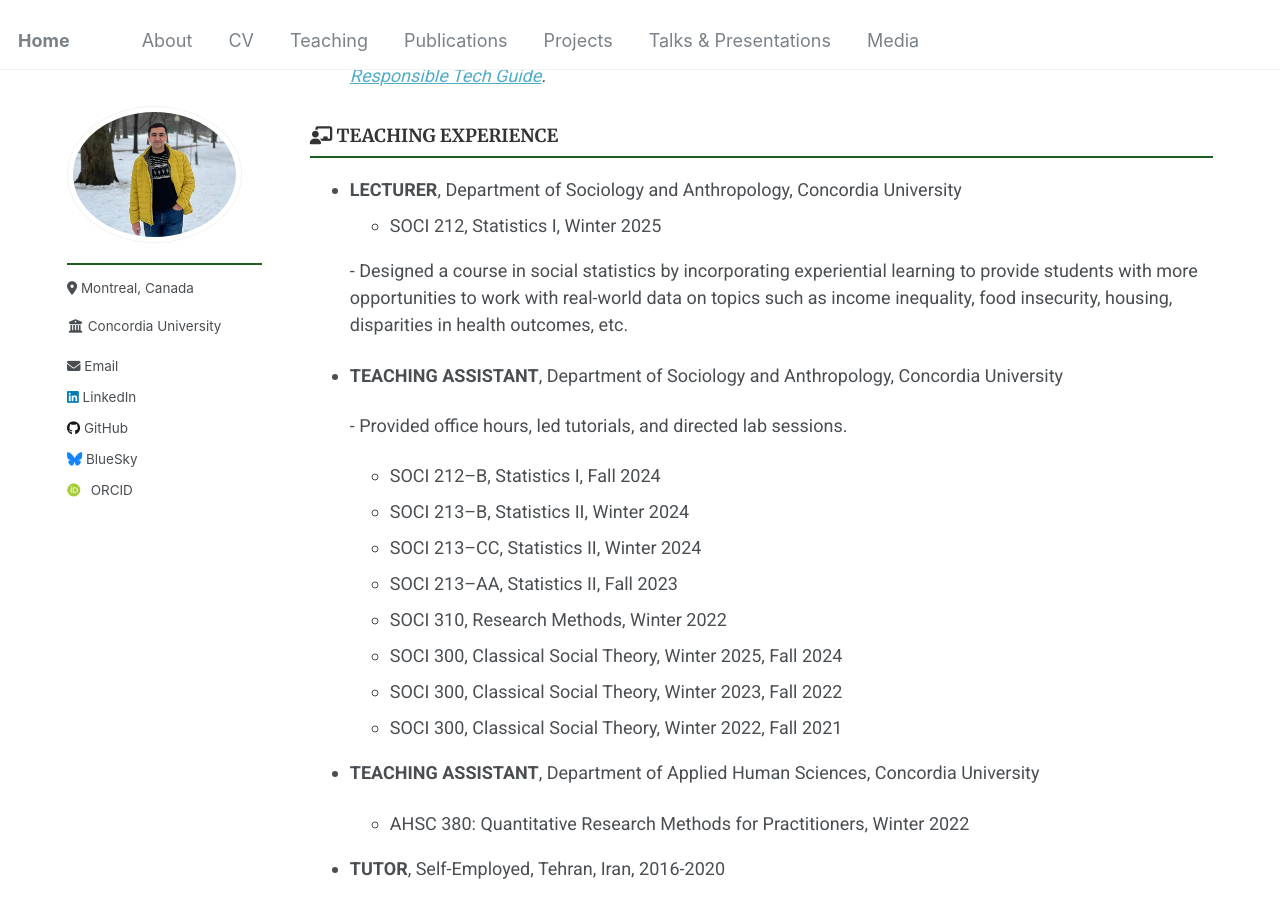
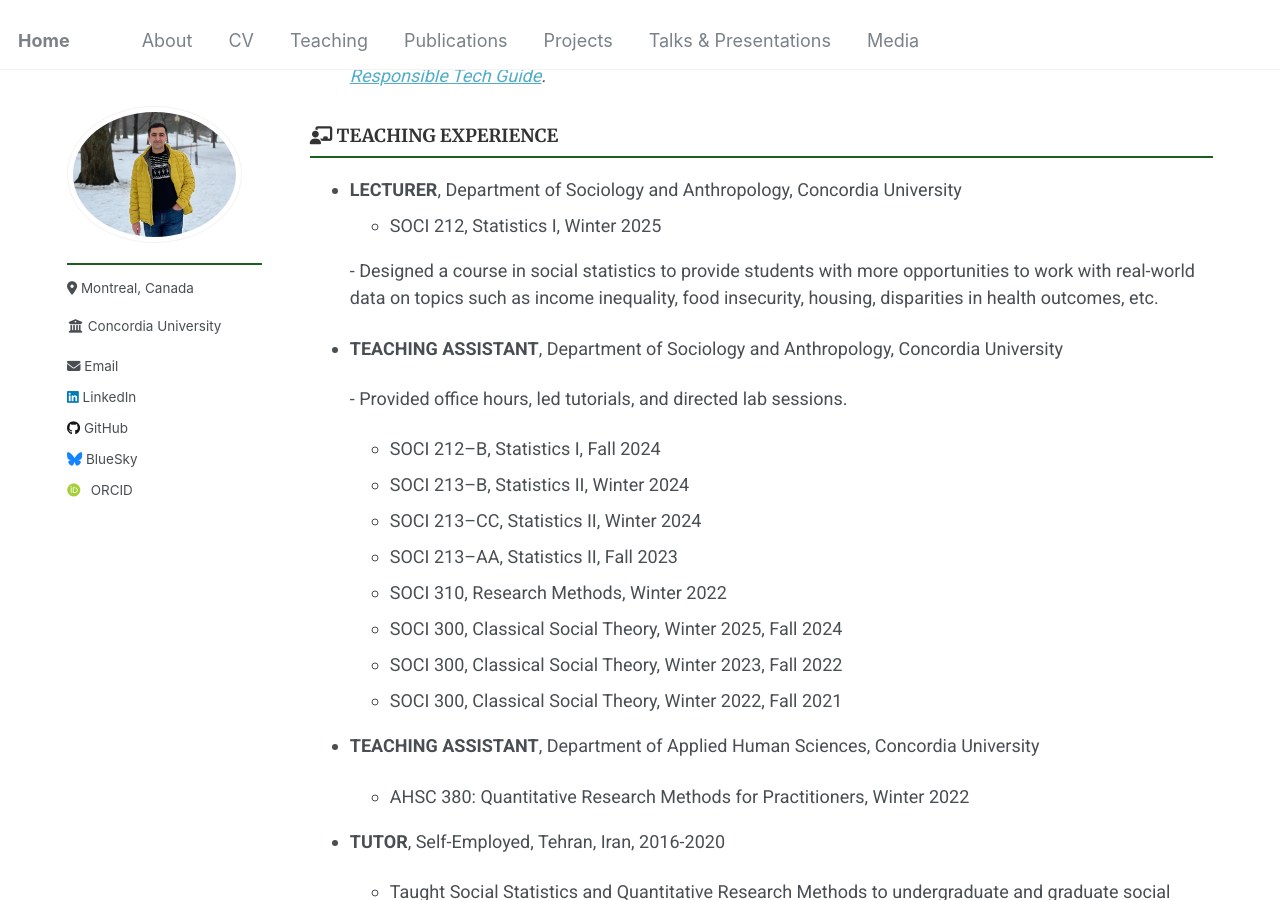
Before and after one commit to Mohsnmonji/mohsnmonji.github.io, a Jekyll site: the page built from _pages/Curriculum Vitae.md, in a window 1280 px wide and 900 px high, scrolled down 1462 px. Built offline with Jekyll 4.4.1, drawn with Linux system fonts in a browser that asks for light colours; some web fonts are replaced.

Commit message:
Update Curriculum Vitae.md

```diff
--- a/_pages/Curriculum Vitae.md
+++ b/_pages/Curriculum Vitae.md
@@ -71,7 +71,7 @@ author_profile: true
 - **LECTURER**, Department of Sociology and Anthropology, Concordia University
   - SOCI 212, Statistics I, Winter 2025
 
-  \- Designed a course in social statistics by incorporating experiential learning to provide students with more opportunities to work with real-world data on topics such as income inequality, food insecurity, housing, disparities in health outcomes, etc.
+  \- Designed a course in social statistics to provide students with more opportunities to work with real-world data on topics such as income inequality, food insecurity, housing, disparities in health outcomes, etc.
 - **TEACHING ASSISTANT**, Department of Sociology and Anthropology, Concordia University
 
   \- Provided office hours, led tutorials, and directed lab sessions.
```
